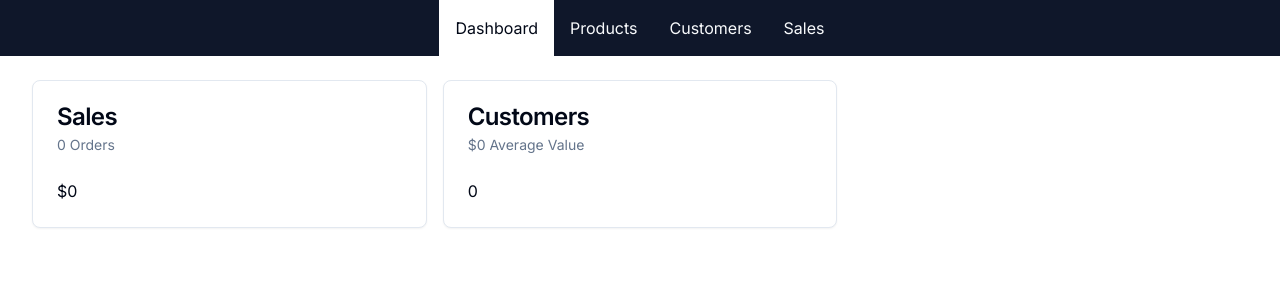
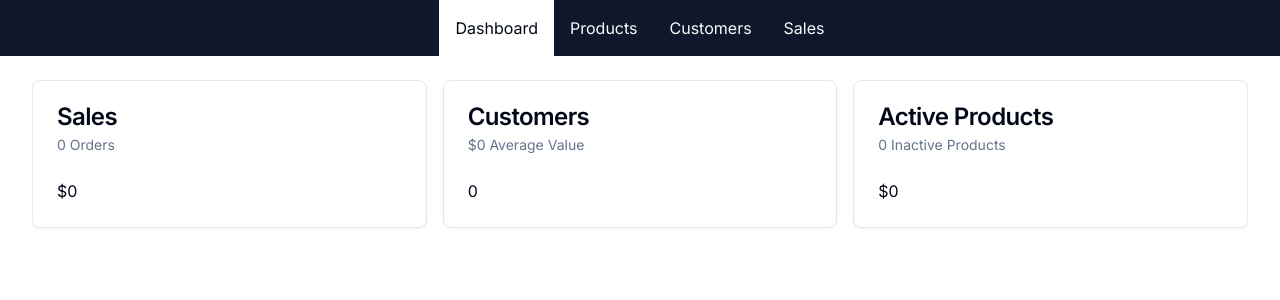
Before and after one commit to Joha-will/full-stack-ecommerce-store, a Next.js app: page /admin in a window 1280 px wide. Shown: the top 300 px of the page. Built offline with nearby package versions, Linux system fonts and the light colour scheme; no server answers; the database is empty.

Commit message:
created function to retrive product data, count and display result on admin dashboard

```diff
--- a/src/app/admin/page.tsx
+++ b/src/app/admin/page.tsx
@@ -31,11 +31,25 @@ async function getUserData() {
 
 }
 
+async function getProductsData() {
+    const [ activeCount, inactiveCount ] = await Promise.all([
+        db.product.count({where: {isAvailableForPurchase: true}}),
+        db.product.count({where: {isAvailableForPurchase: false}}),
+    ])
+
+    return {
+        activeCount,
+        inactiveCount,
+    }
+
+}
+
 export default async function AdminDashboard() {
 
-    const [salesData, userData ] = await Promise.all([
+    const [salesData, userData, productData ] = await Promise.all([
         getSalesData(),
-        getUserData()
+        getUserData(),
+        getProductsData(),
     ])
 
 
@@ -44,6 +58,7 @@ export default async function AdminDashboard() {
 
             <DashboardCard title='Sales' description={`${formatNumber(salesData.totalSales)} Orders`} body={formatCurrency(salesData.totalOrders)} />
             <DashboardCard title='Customers' description={`${formatCurrency(userData.averageValuePerUser)} Average Value`} body={formatNumber(userData.userCount)} />
+            <DashboardCard title='Active Products' description={`${formatNumber(productData.inactiveCount)} Inactive Products`} body={formatCurrency(productData.activeCount)} />
 
         </div>
     )
```
